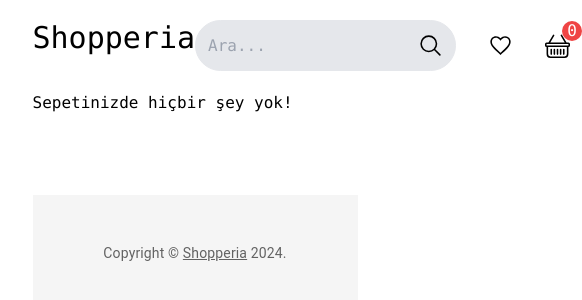
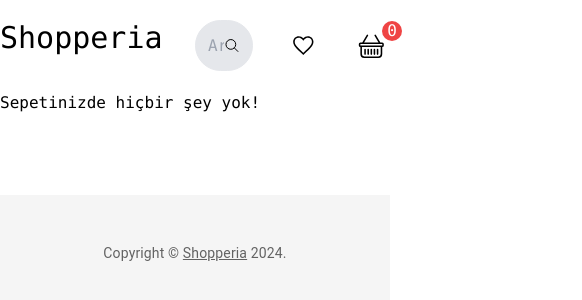
Before and after one commit to damlabasak/e-commerce-with-react, a React (Create React App) app: page /cart in a window 390 px wide. Shown: the top 300 px of the page, 582 px wide, since content can reach past the window. Built offline with nearby package versions, Linux system fonts and the light colour scheme.

Commit message:
mobile düzenlemeler

```diff
--- a/src/components/home/Category.jsx
+++ b/src/components/home/Category.jsx
@@ -17,7 +17,7 @@ const Category = ({ selectedCategory, setSelectedCategory }) => {
   };
 
   return (
-    <div className='w-1/6 bg-gray-100 p-4'>
+    <div className='lg:w-1/6 sm:w-1 bg-gray-100 p-4'>
         <div className='border-b pb-2 px-2 text-l font-bold'>KATEGORİLER</div>
         <div className={`text-base cursor-pointer hover:bg-gray-200 p-2 ${
             !selectedCategory ? 'font-bold' : ''
--- a/src/components/home/Product.jsx
+++ b/src/components/home/Product.jsx
@@ -20,7 +20,7 @@ const Product = ({product}) => {
   const productNameForUrl = product?.name.replace(/\s+/g, '-').toLowerCase().normalize('NFD').replace(/[\u0300-\u036f]/g, '');
 
   return (
-      <div className='product-card w-[230px] p-2 m-2 border rounded-md relative cursor-pointer truncate'>
+      <div className='product-card lg:w-[230px] sm:w-1 sm:mb-1 p-2 lg:m-2 border rounded-md relative cursor-pointer'>
           <div className='text-center text-sm px-3 m-3'>{product.name}</div>
           <SliderComp settings={productSliderSettings} images={landingSliderImages} clickEvent={() => navigate(`products/${categoryNameForUrl}/${productNameForUrl}/${product?.id}`)}/>
           <div className='text-sm text-white font-bold absolute rounded-md bottom-4 right-3 bg-productPriceBgColor p-1'>{product?.price} <span className='text-xs'>TL</span></div>
--- a/src/components/home/Products.jsx
+++ b/src/components/home/Products.jsx
@@ -48,7 +48,7 @@ const Products = ({ selectedCategory, sort }) => {
         <Loading />
       ) : (
         <>
-          <div className='flex flex-wrap'>
+          <div className='flex flex-wrap justify-center'>
             {currentItems?.map((product, i) => (
               <Product key={i} product={product} />
             ))}
--- a/src/containers/PageContainer.jsx
+++ b/src/containers/PageContainer.jsx
@@ -2,7 +2,7 @@ import React from 'react' //rafce
 
 const PageContainer = ({children}) => {
   return (
-    <div className='w-10/12 m-auto'>{children}</div>
+    <div className='lg:w-10/12 sm:w-1 m-auto'>{children}</div>
   )
 }
 
--- a/src/index.css
+++ b/src/index.css
@@ -2,6 +2,11 @@
 @tailwind components;
 @tailwind utilities;
 
+* {
+    @media (max-width: 780px) {
+        width: 100%;
+     }
+}
 
 .paginate {
     display: flex;
--- a/src/pages/Home.jsx
+++ b/src/pages/Home.jsx
@@ -26,7 +26,7 @@ const Home = () => {
     <div>
       <SliderComp settings={landingSliderSettings} images={landingSliderImages} />
       <Sorting setSort = {setSort}/>
-      <div className="flex">
+      <div className="lg:flex">
         <Category selectedCategory={selectedCategory} setSelectedCategory={setSelectedCategory}/>
         <Products selectedCategory={selectedCategory} sort = {sort} />
       </div>
```
